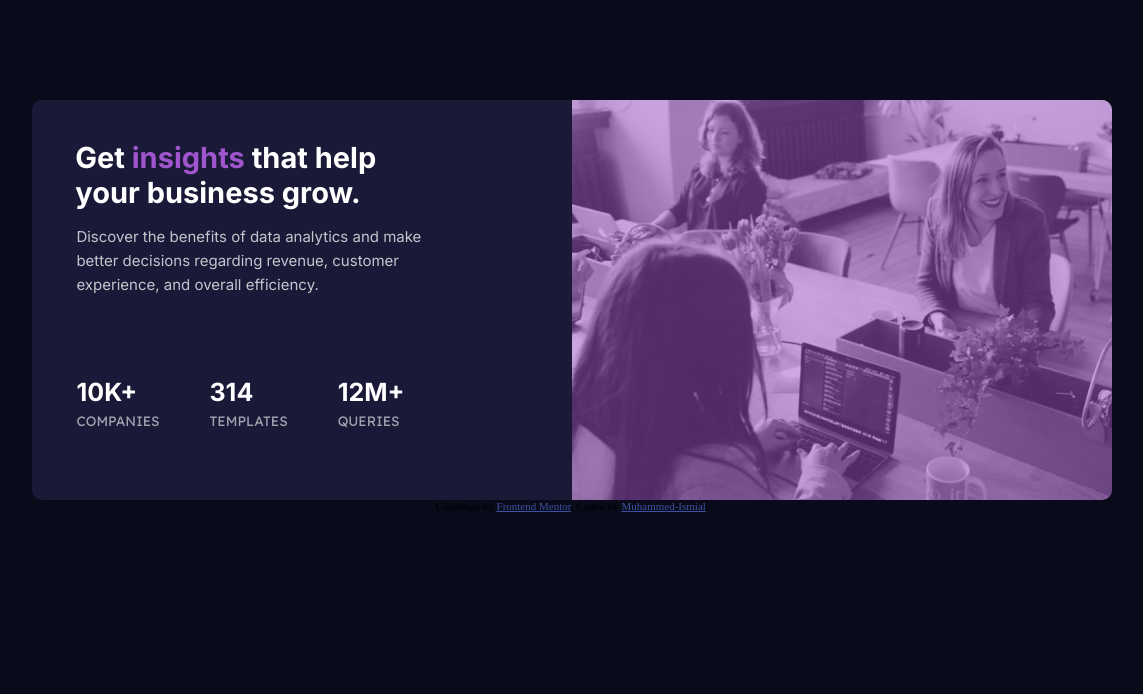
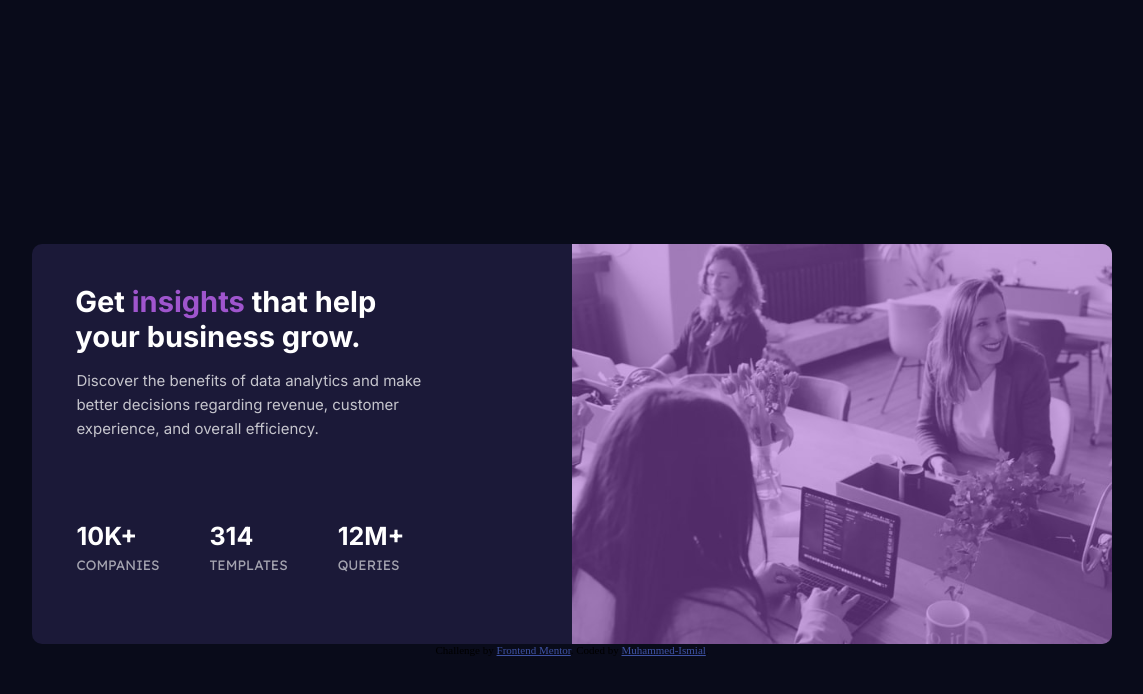
Before and after one commit to Muhammed-Ahmed-Ismail/stats-preview-card-component, a plain HTML site: page index.html in a window 1536 px wide. Shown: the whole page, without its empty margins (148-1291 px from the left). Drawn offline with Linux system fonts and the light colour scheme.

Commit message:
desktop-version

```diff
--- a/css/style.css
+++ b/css/style.css
@@ -109,10 +109,12 @@ p#main-p
     :root
     {
         width: 1440px;
+        height: 100vh;
     }
     body
     {
         width: 100%;
+        height: 100%;
     }
     main#container
     {
```
